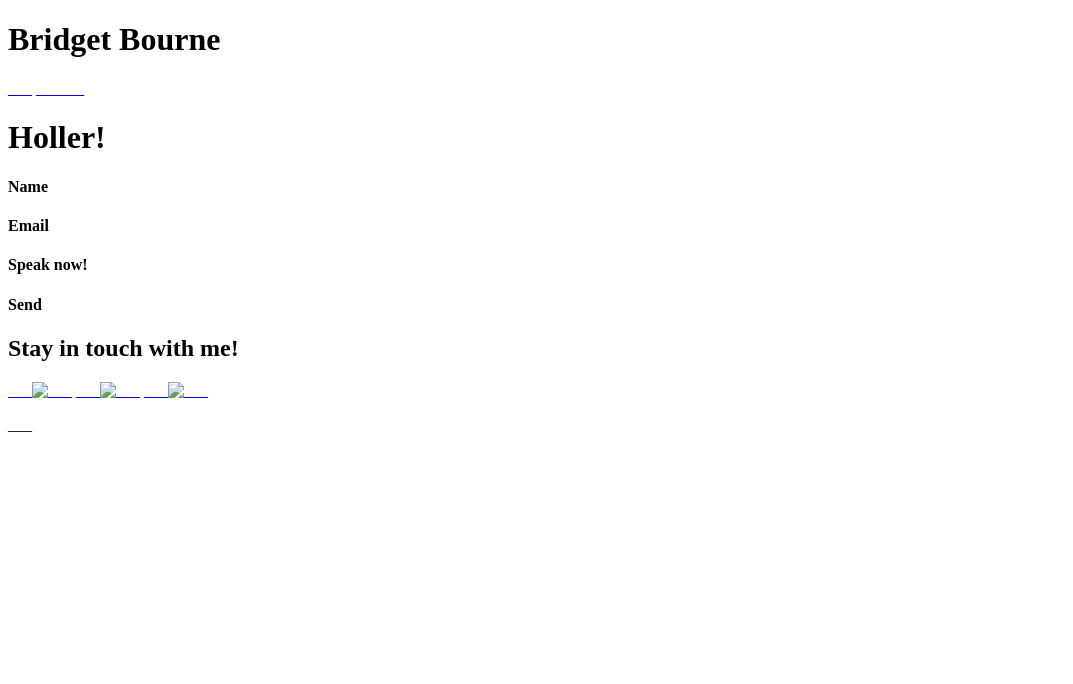
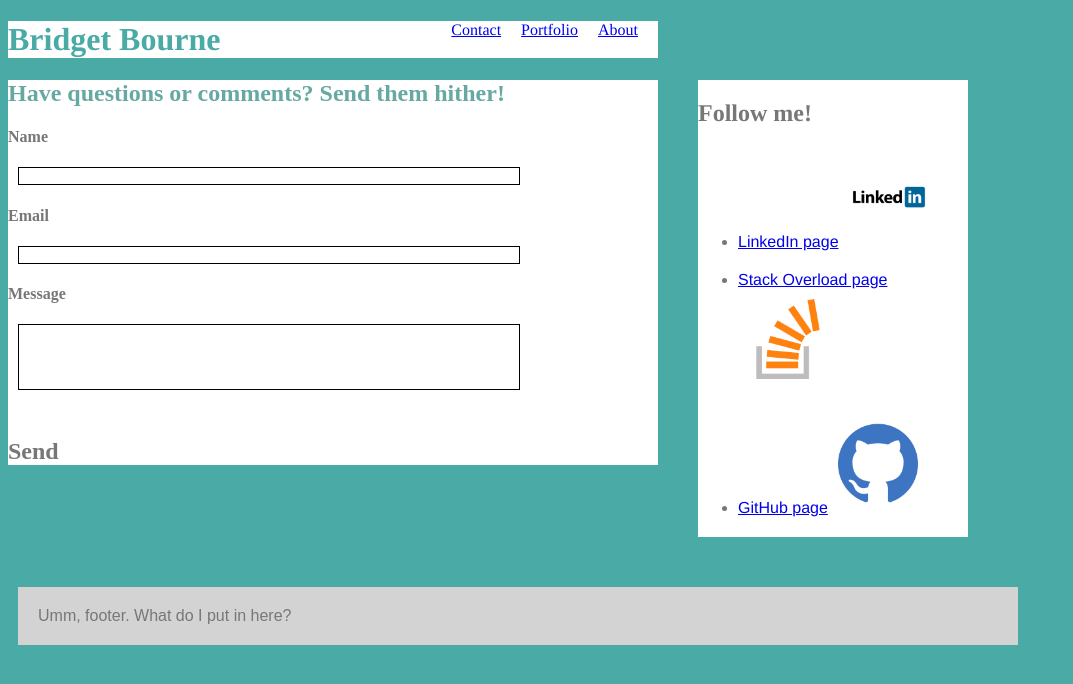
Before and after one commit to BooBooChan/Basic-Portfolio, a plain HTML site: page contact.html in a window 1280 px wide. Shown: the whole page, without its empty margins (0-1073 px from the left). Drawn offline with Linux system fonts and the light colour scheme.

Commit message:
homework submission

```diff
--- a/assets/css/style.css
+++ b/assets/css/style.css
@@ -0,0 +1,36 @@
+body{color: #777777; background-color:#4aaaa5; font-family:Helvetica; width:960px;}
+img{margin:10px; border:___; border-color:___;}
+
+/*Social Link Options Label*/
+h2{font-family:Times;}
+/*The contact entry labels*/
+h4{font-family:serif;}
+/*The main content*/
+div{background-color:___; width:650px;}
+/*The Social network links*/
+li{margin-bottom:20px;}
+p{margin:10px;}
+/*The website name*/
+.name{color:#4aaaa5; background-color:#ffffff; font-family:Times, serif; padding:___; margin:0;}
+/*The navigation links*/
+.float{margin-right:20px; border:___; float:right;}
+/*The page title*/
+.page{color: #67a9a2; font-family:serif;}
+/*The border for the main body (excluding network sidebar)*/
+.main-body{border-color:#dddddd; background-color:#ffffff;}
+/*Selection of portfolio links*/
+.entry{background-color:lightgrey; position:relative; left:150px;}
+/*Portfolio pictures*/
+.portfolio{height:210px; width: 210px;}
+/*Social network box*/
+.network{background-color: white; width:270px; float:right;}
+/*Copyright footnote*/
+.copyright{background-color:lightgrey; padding:20px; border-color:___; font-family:Arial; width:960px; position:relative; top:90px;}
+/*The contact info entries*/
+.contact{border-style:solid;border-width:1px;border-color:black; height:16px; width:500px}
+/*The send command*/
+#send{margin-top:2em; font-weight:bold; font-size:1.5em;}
+#send:hover{color:orange;}
+/*Message box*/
+#message{border-style:solid;border-width:1px;border-color:black; height:4em; width:500px;}
+#profile{height:200px; width:100px;float:left;}
--- a/contact.html
+++ b/contact.html
@@ -1,29 +1,34 @@
 <!DOCTYPE html>
-<html>
+<html lang = "us-en">
 	<head>
 		<meta charset = "UTF-8">
 		<title>Contact Page</title>
 <!--Do not forget to add links to CSS sheets! Also, language specifity might help.-->
+		<link rel = "stylesheet" type = "text/css" href="assets/css/style.css">
 	</head>
 	<body>
+	<!--Links to your pages-->
+		<div  class = "name"><a class = "float" href = "index.html">About</a> <a class = "float" href = "portfolio.html">Portfolio</a><a class = "float" href = "contact.html">Contact</a>
 <!--Your name-->
-		<h1 id = "name">Bridget Bourne</h1>
-<!--Links to your pages-->
-		<a href = "___">___</a> <a href = "___">___</a><a href = "___">___</a>
+		<h1>Bridget Bourne</h1></div>
+<!--Your social media pages-->
+		<div class = "network"><h2>Follow me!</h2>
+		<ul><li><a href = "https://www.linkedin.com/in/bridget-bourne-693a94106/">LinkedIn page<img src = "assets/images/Linkedin-contact.png" alt = "LinkedIn icon" height = "80px" width = "80px"></a></li>
+		<li><a href = "http://stackoverflow.com/users/7973455/bridget-bourne">Stack Overload page<img src = "assets/images/Stackoverflow-contact.png" alt = "Stack Overflow icon" height = "80px" width = "80px"></a></li>
+		<li><a href = "https://github.com/BooBooChan">GitHub page<img src = "assets/images/Github-contact.png" alt = "GitHub icon" height = "80px" width = "80px"></a></li></ul></div>
 <!--Name of page-->
-		<div><h1 id = "page">Holler!</h1>
+		<div class = "main-body"><h2 class = "page">Have questions or comments? Send them hither!</h2>
 <!--Information entries-->
 		<h4>Name</h4>
+		<p class = "contact"></p>
 		<h4>Email</h4>
-		<h4>Speak now!</h4>
+		<p class = "contact"></p>
+		<h4>Message</h4>
+		<p id = "message"></p>
 <!--You'll probably want to tweak the position of this last <h4> tag-->
-		<h4>Send</h4></div>
-<!--Your social media pages-->
-		<h2>Stay in touch with me!</h2>
-		<a href = "___">___<img src = "___" alt = "___"></a>
-		<a href = "____">___<img src = "___" alt = "___"></a>
-		<a href = "___">___<img src = "___" alt = "___"></a>
+		<h4 id = "send">Send</h4></div>
+
 <!--Your copyright information-->
-		<p>___</p>
+		<p class = "copyright">Umm, footer. What do I put in here?</p>
 	</body>
 </html>
```
Also changed, not shown: index.html (+21 -14 lines), portfolio.html (+19 -19 lines), assets/images/Follow-your-dreams.png (added), assets/images/Github-contact.png (added), assets/images/Linkedin contact.png (deleted), assets/images/Linkedin-contact.png (added), assets/images/Stackoverflow contact.png (deleted), assets/images/Stackoverflow-contact.png (added), assets/images/portfolio-picture-1.png (added), assets/images/portfolio-picture-2.png (added), assets/images/portfolio-picture-3.png (added), assets/images/portfolio-picture-4.png (added), assets/images/profile-picture.jpg (renamed from assets/images/Profile Picture.jpg), 1 other file.
